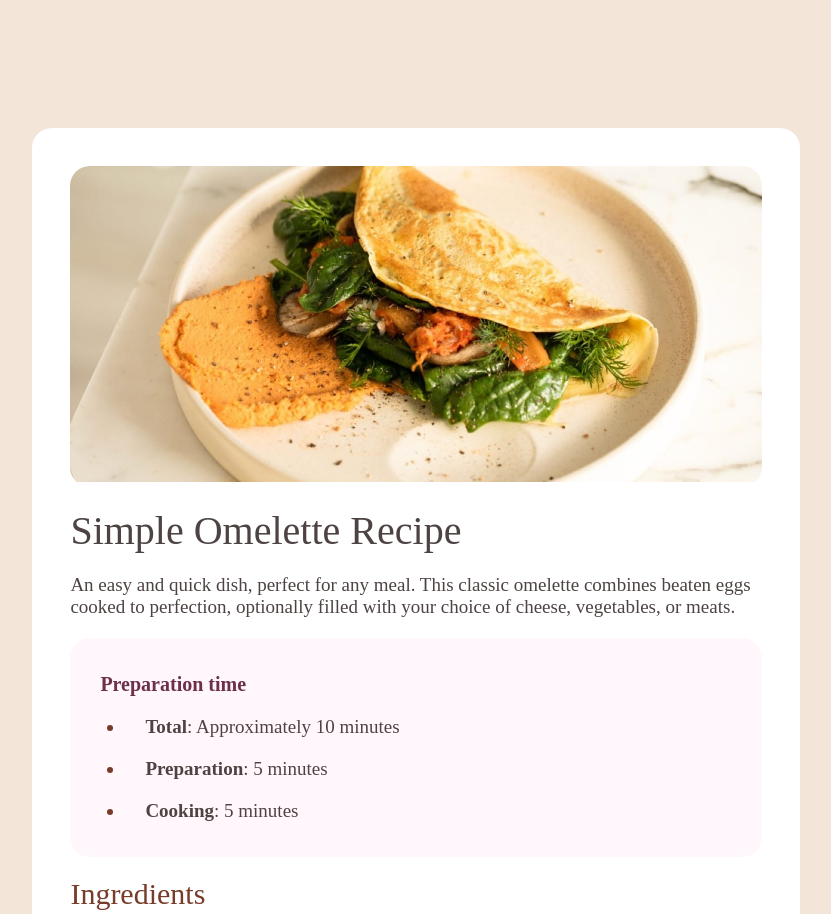
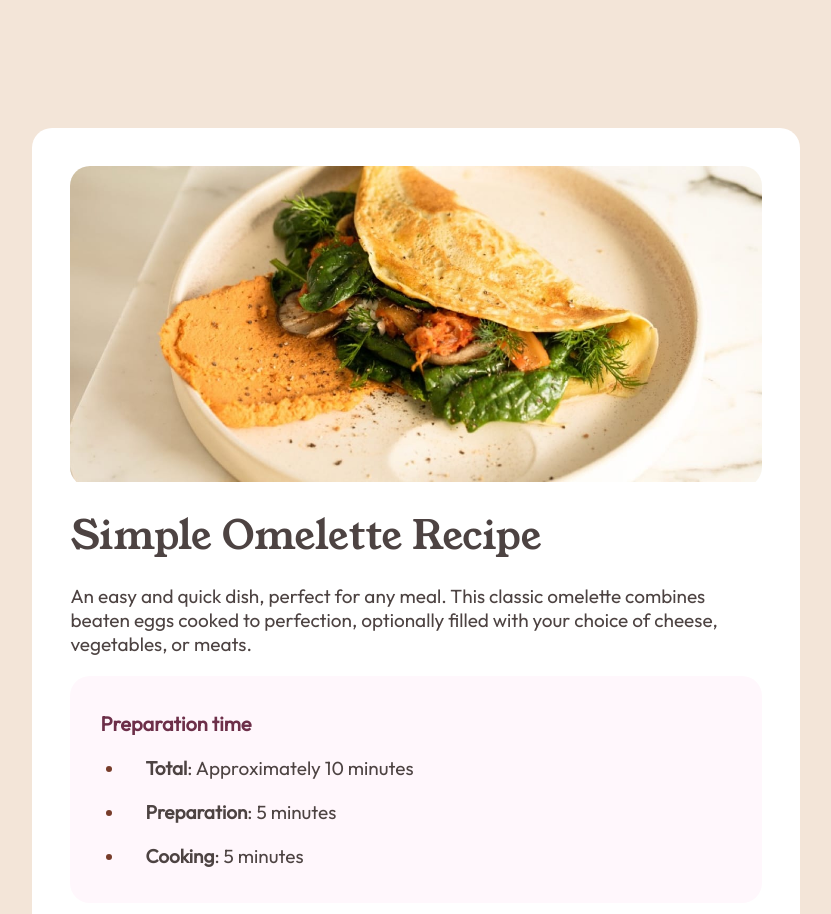
Before and after one commit to MajdMohammed/FrontendMentor-recipe-page, a plain HTML site: page docs/index.html in a window 1280 px wide. Shown: the top 914 px of the page, without its empty margins (224-1055 px from the left). Drawn offline with Linux system fonts and the light colour scheme; the site is published under a folder, as on GitHub Pages, so addresses that start at the root find nothing.

Commit message:
Edited fonts

```diff
--- a/docs/style.css
+++ b/docs/style.css
@@ -17,7 +17,7 @@
 /* external font-style */
 @font-face {
     font-family: 'young-serif';
-    src: url(/docs/assets/fonts/young-serif/YoungSerif-Regular.ttf) format('truetype');
+    src: url(./assets/fonts/young-serif/YoungSerif-Regular.ttf) format('truetype');
     font-weight: normal;
     font-style: normal;
 
@@ -25,7 +25,7 @@
 
 @font-face {
     font-family: 'outfit';
-    src: url(/docs/assets/fonts/outfit/Outfit-VariableFont_wght.ttf) format('truetype');
+    src: url(./assets/fonts/outfit/Outfit-VariableFont_wght.ttf) format('truetype');
     font-weight: normal;
     font-style: normal;
 }
```
